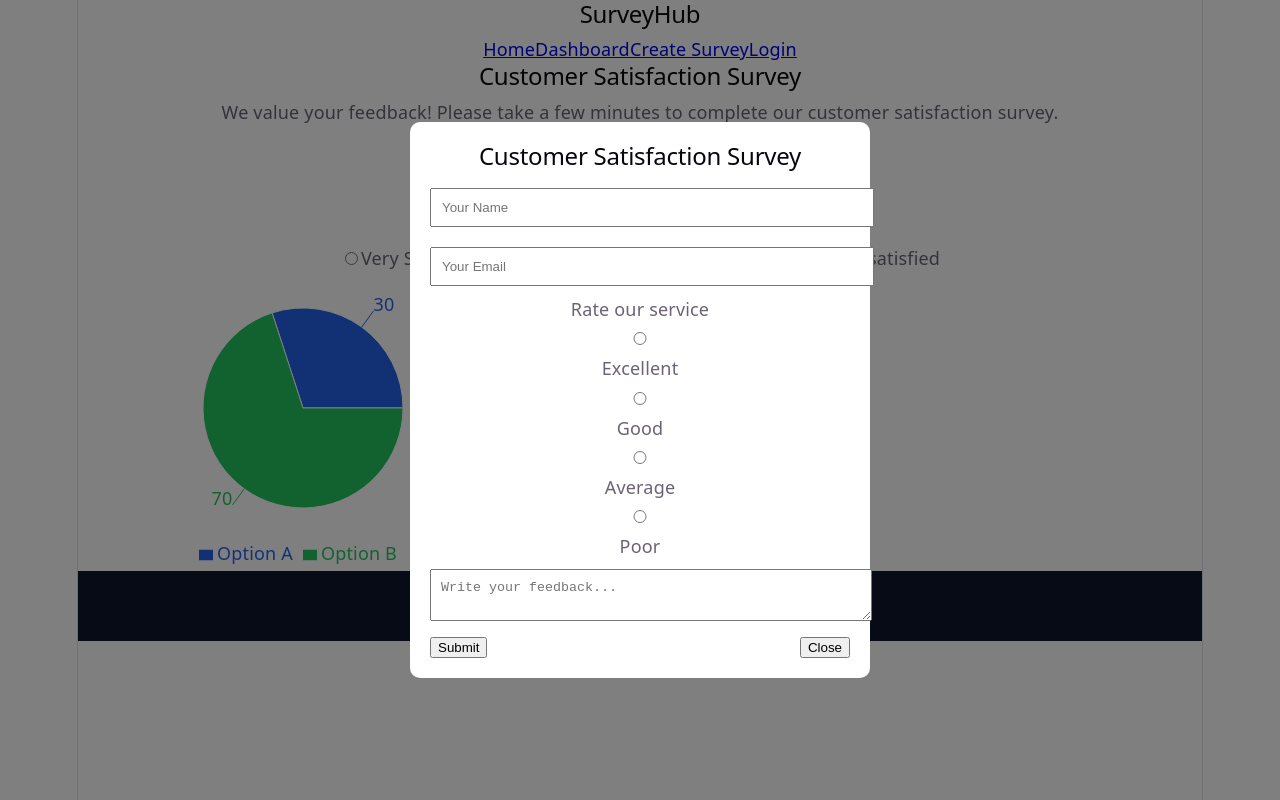
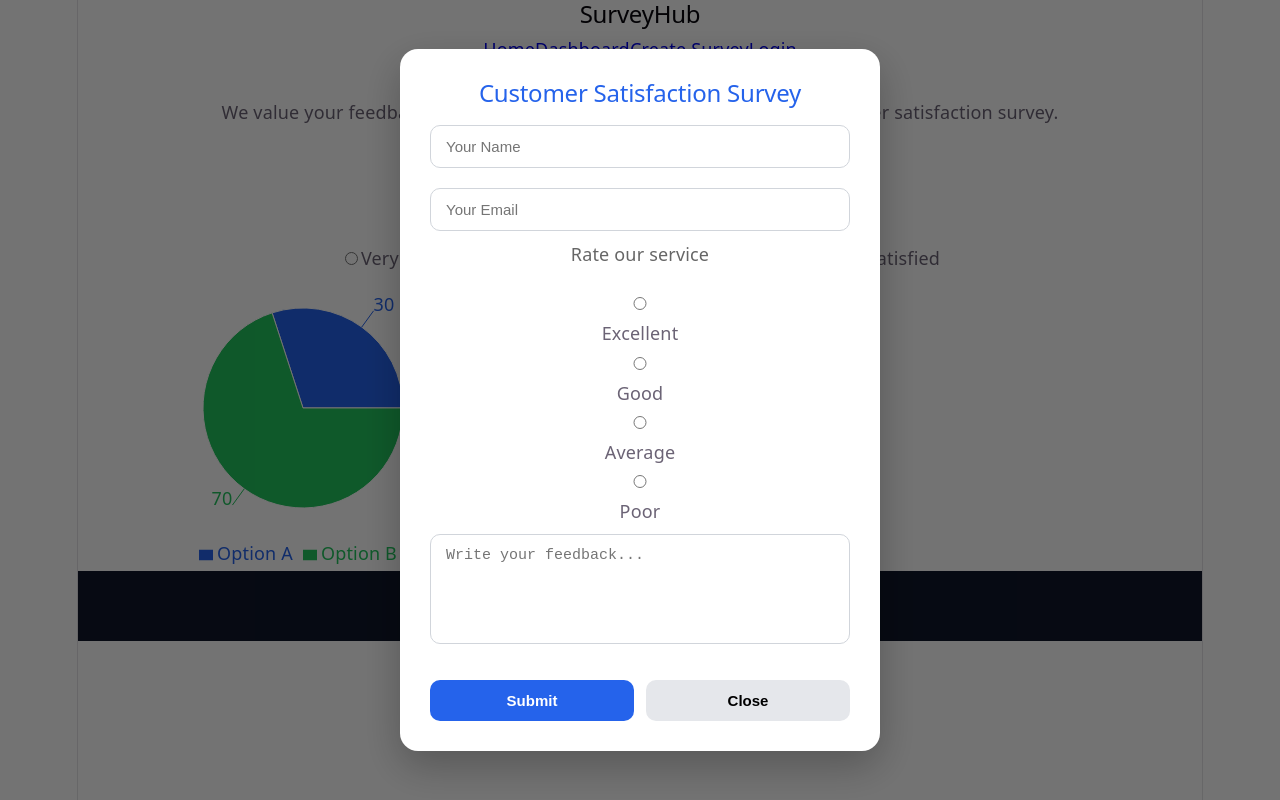
Before and after one commit to shiwaniii/-Public-Survey-Poll-Platform, a React (Vite) app: page / in a window 1280 px wide. Both pictures are taken after a click on the button "Take Survey". Built offline with nearby package versions, Linux system fonts and the light colour scheme.

Commit message:
updated form

```diff
--- a/src/style/surveyform.css
+++ b/src/style/surveyform.css
@@ -1,27 +1,125 @@
+/* Background overlay */
 .overlay {
   position: fixed;
   inset: 0;
-  background: rgba(0,0,0,.5);
+  background: rgba(0, 0, 0, 0.55);
   display: flex;
   justify-content: center;
   align-items: center;
+  padding: 20px;
+  z-index: 1000;
 }
 
+/* Form container */
 .form-box {
-  background: white;
-  width: 420px;
-  padding: 20px;
-  border-radius: 10px;
+  width: 100%;
+  max-width: 480px;
+  background: #ffffff;
+  border-radius: 18px;
+  padding: 30px;
+  box-sizing: border-box;
+  box-shadow: 0 15px 40px rgba(0,0,0,0.25);
+  animation: popup 0.3s ease;
 }
 
-.form-box input,
-.form-box textarea {
-  width: 100%;
-  padding: 10px;
-  margin: 10px 0;
+/* Animation */
+@keyframes popup {
+  from {
+    transform: scale(0.9);
+    opacity: 0;
+  }
+  to {
+    transform: scale(1);
+    opacity: 1;
+  }
 }
 
+.form-box h2 {
+  text-align: center;
+  color: #2563eb;
+  margin-bottom: 8px;
+}
+
+.form-box p {
+  text-align: center;
+  color: #666;
+  margin-bottom: 20px;
+}
+
+/* Inputs */
+.form-box input,
+.form-box textarea,
+.form-box select {
+  width: 100%;
+  box-sizing: border-box;
+  padding: 12px 15px;
+  margin: 10px 0;
+  border: 1px solid #d1d5db;
+  border-radius: 10px;
+  font-size: 15px;
+  outline: none;
+  transition: .3s;
+}
+
+.form-box input:focus,
+.form-box textarea:focus,
+.form-box select:focus {
+  border-color: #2563eb;
+  box-shadow: 0 0 8px rgba(37,99,235,.25);
+}
+
+.form-box textarea {
+  resize: none;
+  height: 110px;
+}
+
+/* Rating section */
+.rating {
+  margin: 15px 0;
+}
+
+.rating h4 {
+  margin-bottom: 10px;
+  color: #444;
+}
+
+.rating label {
+  display: block;
+  margin: 8px 0;
+  cursor: pointer;
+}
+
+/* Buttons */
 .buttons {
   display: flex;
-  justify-content: space-between;
+  gap: 12px;
+  margin-top: 20px;
 }
+
+.buttons button {
+  flex: 1;
+  padding: 12px;
+  border: none;
+  border-radius: 10px;
+  font-size: 15px;
+  font-weight: bold;
+  cursor: pointer;
+  transition: .3s;
+}
+
+.buttons button[type="submit"] {
+  background: #2563eb;
+  color: white;
+}
+
+.buttons button[type="submit"]:hover {
+  background: #1d4ed8;
+}
+
+.buttons button[type="button"] {
+  background: #e5e7eb;
+}
+
+.buttons button[type="button"]:hover {
+  background: #d1d5db;
+}
```
